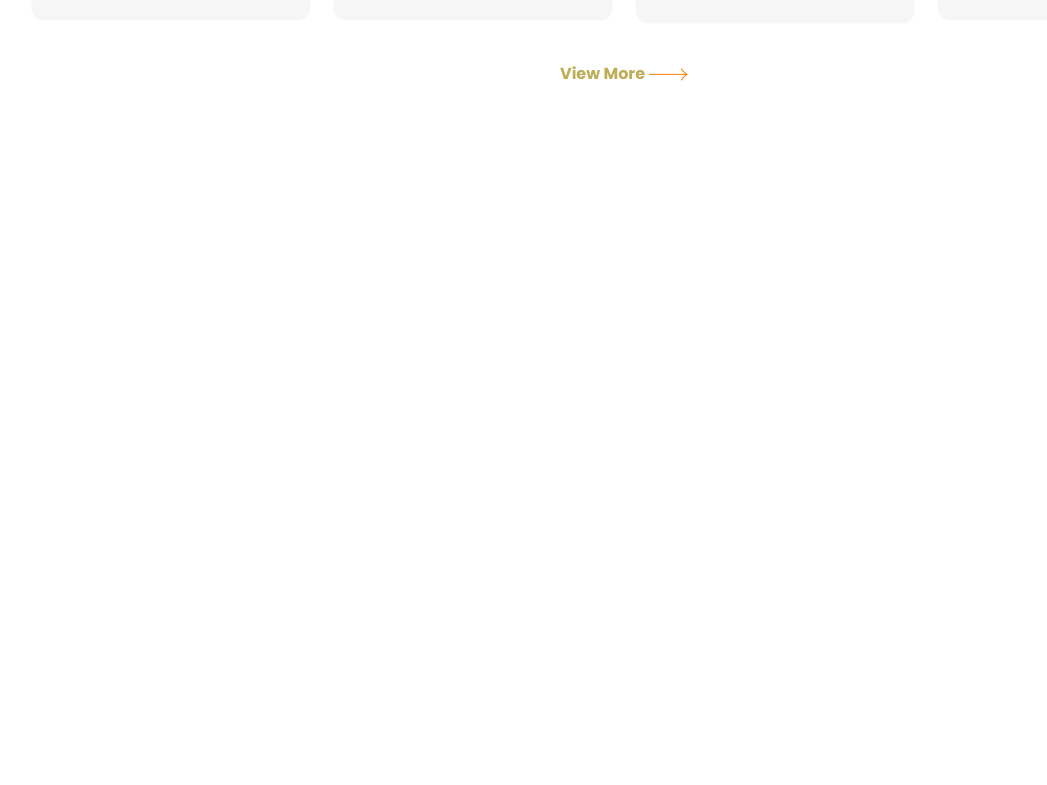
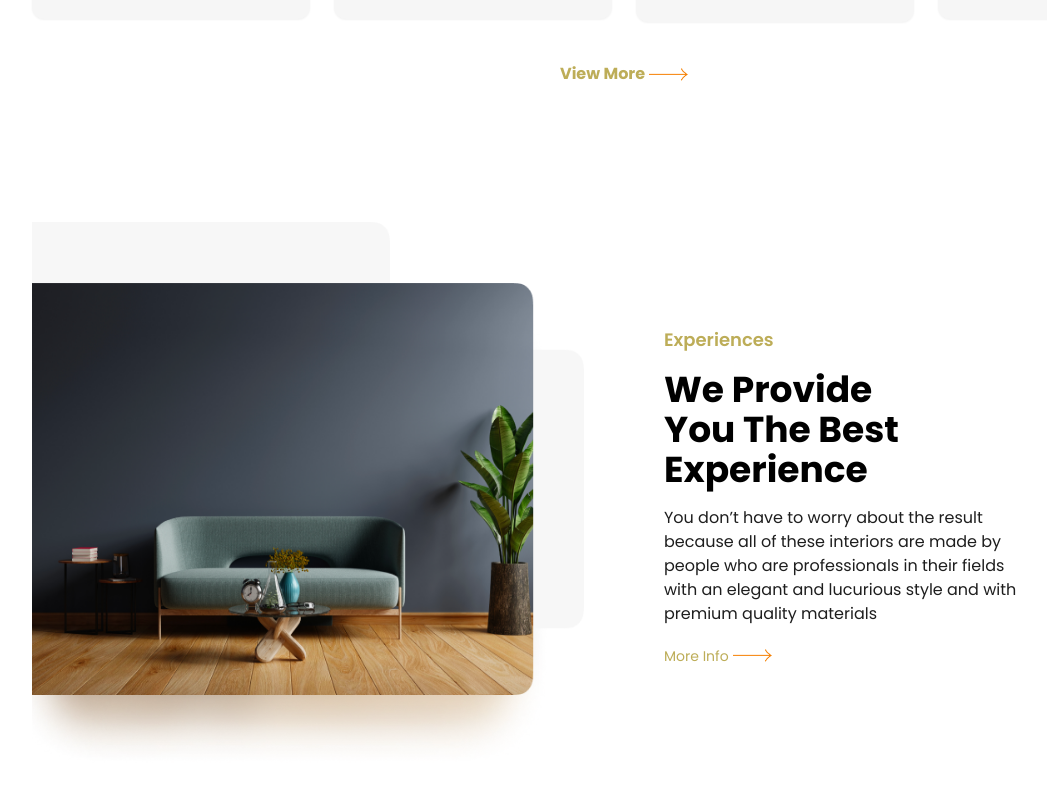
Before and after one commit to HossainRafi/Furnicom, a React (Vite) app: page / in a window 1280 px wide. Shown: the part 1882-2667 px from the top of the page, without its empty margins (16-1063 px from the left). Before the commit the page ends 1992 px from the top, so only its background shows below. Built offline with nearby package versions, Linux system fonts and the light colour scheme.

Commit message:
experience section done

```diff
--- /dev/null
+++ b/src/pages/home/Experiences.jsx
@@ -0,0 +1,24 @@
+import experienceImg from "../../assets/experience.png";
+import { Button } from "../../components/Button";
+
+export const Experiences = () => {
+  return (
+    <section className="my-24 section-container flex flex-col md:flex-row items-center justify-between md:gap-20 gap-8">
+      <div className="md:w-1/2 md:h-[547px]">
+        <img src={experienceImg} alt="" className="h-full w-full" />
+      </div>
+      <div className="md:w-1/2 mx-auto">
+        <h3 className="text-lg font-semibold text-primary mb-4">Experiences</h3>
+        <h2 className="text-4xl font-bold mb-4 capitalize lg:w-1/2">
+          we provide you the best experience
+        </h2>
+        <p className="text-secondary dark:text-white mb-5 lg:w-2/3">
+          You don’t have to worry about the result because all of these
+          interiors are made by people who are professionals in their fields
+          with an elegant and lucurious style and with premium quality materials
+        </p>
+        <Button text="More Info" />
+      </div>
+    </section>
+  );
+};
--- a/src/pages/home/Home.jsx
+++ b/src/pages/home/Home.jsx
@@ -1,5 +1,6 @@
 import { Products } from "../shop/Products";
 import { ChooseUs } from "./ChooseUs";
+import { Experiences } from "./Experiences";
 import { Hero } from "./Hero";
 
 export const Home = () => {
@@ -8,6 +9,7 @@
       <Hero />
       <ChooseUs />
       <Products headline="Best Selling Product" />
+      <Experiences />
     </>
   );
 };
```
Also changed, not shown: src/assets/experience.png (renamed from src/assets/expricences.png).
